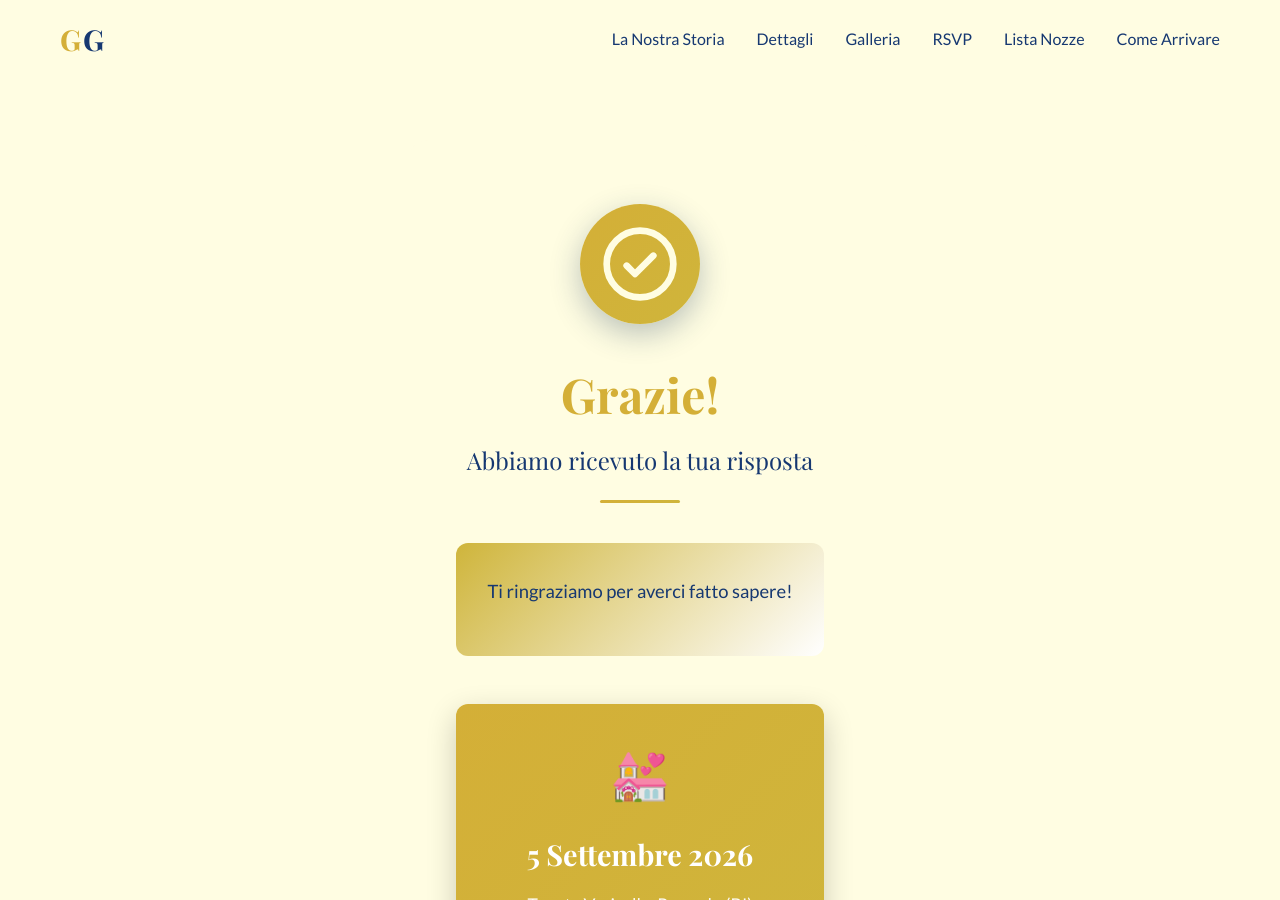
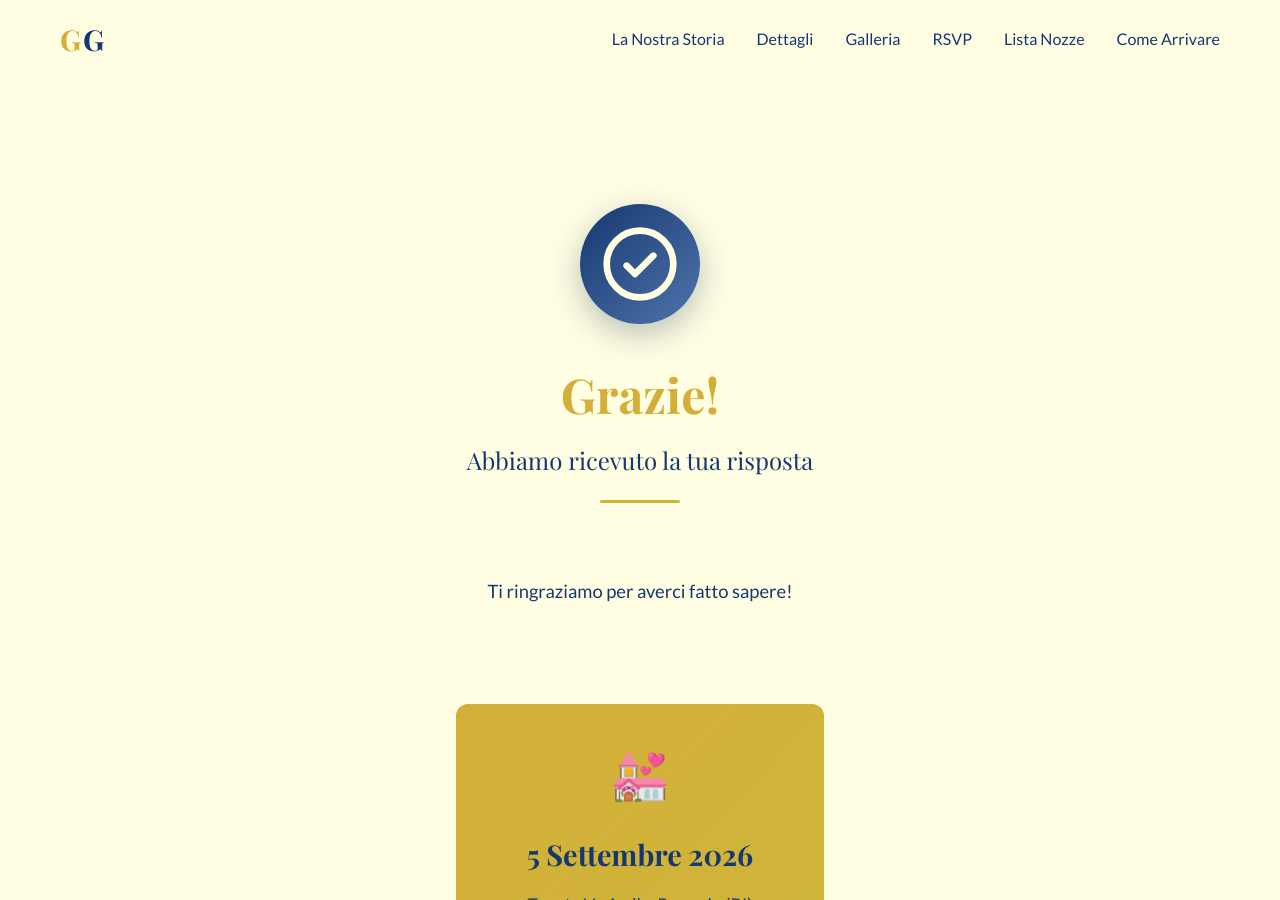
Before and after one commit to knives85/gio-ga, a Jekyll site: the page built from success.html, in a window 1280 px wide and 900 px high. Built offline with Jekyll 4.4.1, drawn with Linux system fonts in a browser that asks for light colours.

Commit message:
feat: succes style wip

```diff
--- a/success.html
+++ b/success.html
@@ -167,7 +167,7 @@ title: Grazie!
     }
 
     .default-icon {
-        background: linear-gradient(135deg, var(--primary-color), var(--accent-color));
+        background: linear-gradient(135deg, var(--text-color), var(--light-text));
         box-shadow: 0 10px 30px rgba(30, 58, 95, 0.3);
     }
 
@@ -213,7 +213,7 @@ title: Grazie!
     .success-message {
         margin: 2.5rem 0;
         padding: 2rem;
-        background: linear-gradient(135deg, #CFB53B 0%, #ffffff 100%);
+        /*background: linear-gradient(135deg, #CFB53B 0%, #ffffff 100%);*/
         border-radius: 12px;
         /*border-left: 4px solid var(--success-green);*/
     }
@@ -306,9 +306,9 @@ title: Grazie!
     .wedding-reminder {
         margin: 3rem 0;
         padding: 2rem;
-        color: white;
+        /*color: white;*/
         border-radius: 12px;
-        box-shadow: 0 10px 30px rgba(0,0,0,0.2);
+        /*box-shadow: 0 10px 30px rgba(0,0,0,0.2);*/
     }
 
     .yes-reminder {
```
